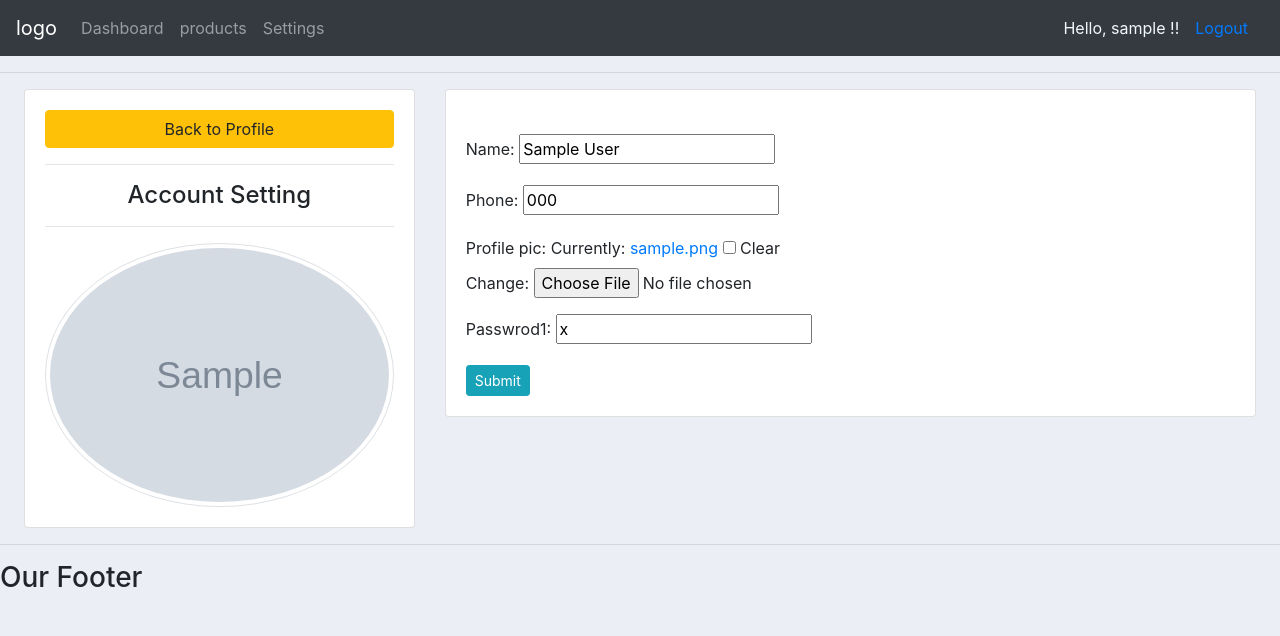
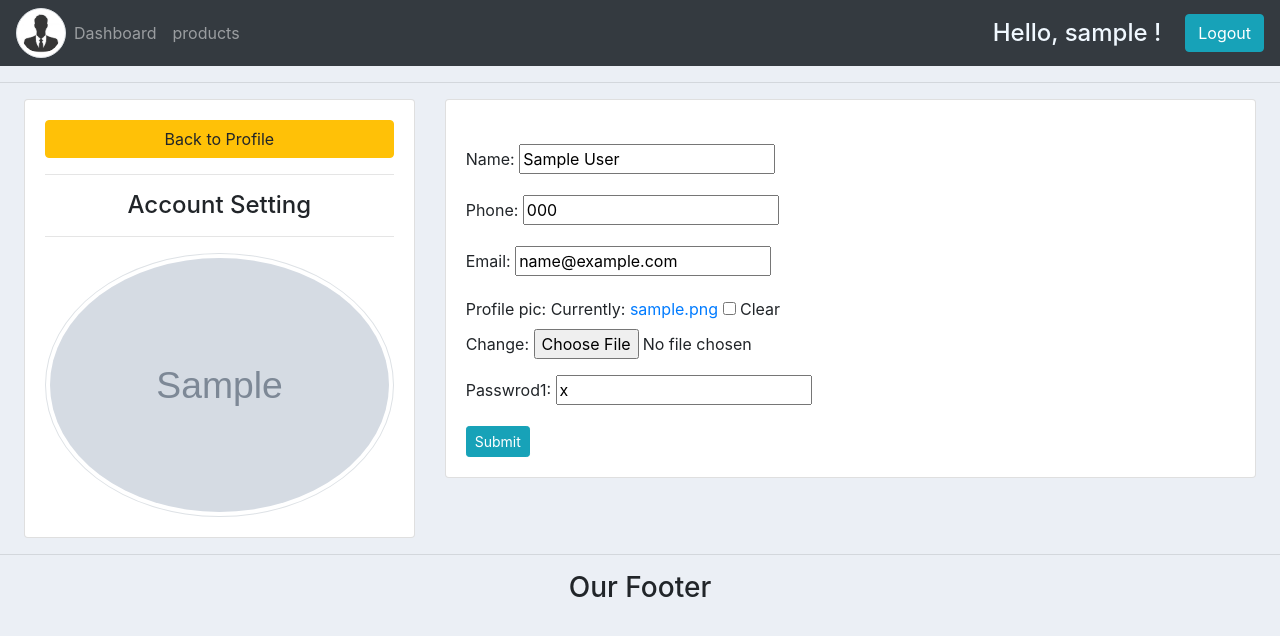
Before and after one commit to CodeTerminator007/djcustomer-managment, a Django app: page /settings/ in a window 1280 px wide. Shown: the top 636 px of the page. Run offline with Django 3.2, Linux system fonts and the light colour scheme; a user stored in the database is signed in; tables that the repository leaves empty hold one stand-in row (values such as "Sample post"); grey boxes marked "Sample" are stand-in pictures; some libraries are stand-ins or nearby versions.

Commit message:
cleaning the code

```diff
--- a/accounts/forms.py
+++ b/accounts/forms.py
@@ -7,7 +7,7 @@ class CustomerForm(ModelForm):
     class Meta:
         model = Customer
         fields = '__all__'
-        exclude = ['user','email']
+        exclude = ['user']
 
 class OrderForm(ModelForm):
     class Meta:
--- a/accounts/models.py
+++ b/accounts/models.py
@@ -2,7 +2,6 @@ from django.db import models
 from django.contrib.auth.models import User
 
 class Customer(models.Model):
-    USERNAME_FIELD = 'name'
     user = models.OneToOneField(User , null=True , on_delete=models.CASCADE)
     name = models.CharField(max_length=200 , null=True)
     phone = models.CharField(max_length=200 , null=True)
@@ -29,7 +28,7 @@ class Product(models.Model):
     name = models.CharField(max_length=200,null=True)
     price = models.FloatField(null=True)
     Catagory = models.CharField(max_length=200,null=True , choices=CATAGORY)
-    description = models.CharField(max_length=200,null=True , blank=True)
+    description = models.CharField(max_length=1000,null=True , blank=True)
     date_created = models.DateTimeField(auto_now_add=True , null=True)
     tag = models.ManyToManyField(Tag)
 
--- a/accounts/templates/accounts/dashboard.html
+++ b/accounts/templates/accounts/dashboard.html
@@ -17,7 +17,7 @@
                 {% for customer in total_customers%}
                 <tr>
                     <td> <a class="btn btn-sm btn-info" href="{% url  'customer' customer.id %}"> view</a></td>
-                    <td>{{customer.name}}</td>
+                    <td>{{customer.user.first_name}} {{customer.user.last_name}}</td>
                     <td>{{customer.phone}}</td>
 
                 </tr>
--- a/accounts/templates/accounts/main.html
+++ b/accounts/templates/accounts/main.html
@@ -15,7 +15,7 @@
         {% endblock %}
     </div>
         <hr>
-        <h3>Our Footer</h3>
+        <h3 class="text-center">Our Footer</h3>
     </body>
     <script src="https://code.jquery.com/jquery-3.5.1.slim.min.js" integrity="sha384-DfXdz2htPH0lsSSs5nCTpuj/zy4C+OGpamoFVy38MVBnE+IbbVYUew+OrCXaRkfj" crossorigin="anonymous"></script>
 <script src="https://cdn.jsdelivr.net/npm/popper.js@1.16.1/dist/umd/popper.min.js" integrity="sha384-9/reFTGAW83EW2RDu2S0VKaIzap3H66lZH81PoYlFhbGU+6BZp6G7niu735Sk7lN" crossorigin="anonymous"></script>
--- a/accounts/templates/accounts/navbar.html
+++ b/accounts/templates/accounts/navbar.html
@@ -1,16 +1,27 @@
 <Style>
   #user{
     color:aliceblue;
-    font-size: medium;
 
   }
 </Style>
 <nav class="navbar navbar-expand-lg navbar-dark bg-dark">
-    <a class="navbar-brand" href="#">logo</a>
+
     <button class="navbar-toggler" type="button" data-toggle="collapse" data-target="#navbarNav" aria-controls="navbarNav" aria-expanded="false" aria-label="Toggle navigation">
-      <span class="navbar-toggler-icon"></span>
+      <span class="navbar-toggler-icon">
+      </span>
     </button>
     <div class="collapse navbar-collapse" id="navbarNav">
+      {% if request.user.is_staff %}
+      <a href="{% url 'home' %}">
+      <img width="50" height="50" class="img-thumbnail rounded-circle" src="../images/profile1.jpg" alt="profile1.jpg">
+        </a>
+        {% else %}
+        <a href="{% url 'user-page'  %}">
+        <img width="50 " height="50" class="img-thumbnail rounded" src="{{request.user.customer.profile_pic.url}}" alt="profile1.jpg">
+        </a>
+      {% endif %}
+      </a>
+
       <ul class="navbar-nav">
         {% if request.user.is_staff %}
         <li class="nav-item ">
@@ -19,15 +30,16 @@
         <li class="nav-item">
           <a class="nav-link" href="{% url 'products' %}">products</a>
         </li>
-        {% endif %}
+        {% else %}
         <li class="nav-item ">
           <a class="nav-link" href="{% url 'user_settings'  %}">Settings </a>
         </li>
+        {% endif %}
 
       </ul>
     </div>
-    <span id="user"> Hello, {{user.username}} !!</span>
+    <span class="h4 mt-2" id="user"> Hello, {{user.username}} !</span>
     <span>
-      <a class="nav-link" href="{% url 'logout' %}">Logout</a>
+      <a class="ml-4 btn btn-md btn-info" class="nav-link" href="{% url 'logout' %}">Logout</a>
     </span>
   </nav>
--- a/accounts/views.py
+++ b/accounts/views.py
@@ -37,7 +37,8 @@ def home(request):
 @allowed_user(allowed_roles=['admin'])
 def products(request):
     products = Product.objects.all()
-    return render(request ,'accounts/products.html' ,context={'products' : products})
+    context = {'products':products}
+    return render(request ,'accounts/products.html', context)
 
 @allowed_user(allowed_roles=['admin'])
 def customer(request , pk ):
@@ -135,9 +136,18 @@ def register(request):
         if form.is_valid():
             user = form.save()
             group = Group.objects.get(name='customer')
-            Customer.objects.create(user=user)
-            user.groups.add(group)
-            return redirect("/")
+            print(request.POST)
+            email = request.POST.get("email", None)
+            name = request.POST.get('username' , None)
+            print(user , email)
+
+            if email is not None:
+                Customer.objects.create(user=user , email= email ,name=name)
+                user.groups.add(group)
+                return redirect("/")
+            else:
+                raise Http404
+
 
     context = {'form':form}
     return render(request,'accounts/register.html',context)
@@ -153,7 +163,10 @@ def logoutuser(request):
 @allowed_user(allowed_roles=['customer'])
 def userPage(request):
     orders =request.user.customer.order_set.all()
-    context = {'orders': orders}
+    order_deliverd = orders.filter(status="Delivered").count()
+    order_pending = orders.filter(status="Pending").count()
+    total_order = orders.count()
+    context = {'orders': orders , 'total_order':total_order , 'order_deliverd':order_deliverd ,'order_pending':order_pending}
 
     return render(request , 'accounts/user.html' , context)
 
```
Also changed, not shown: accounts/migrations/0001_initial.py, accounts/migrations/0002_auto_20200901_1029.py (deleted), accounts/migrations/0003_auto_20200901_1052.py (deleted), accounts/migrations/0004_product_tag.py (deleted), accounts/migrations/0005_auto_20200902_1342.py (deleted), accounts/migrations/0006_auto_20200903_1502.py (deleted), accounts/migrations/0007_order_user.py (deleted), accounts/migrations/0008_customer_profile_pic.py (deleted).
